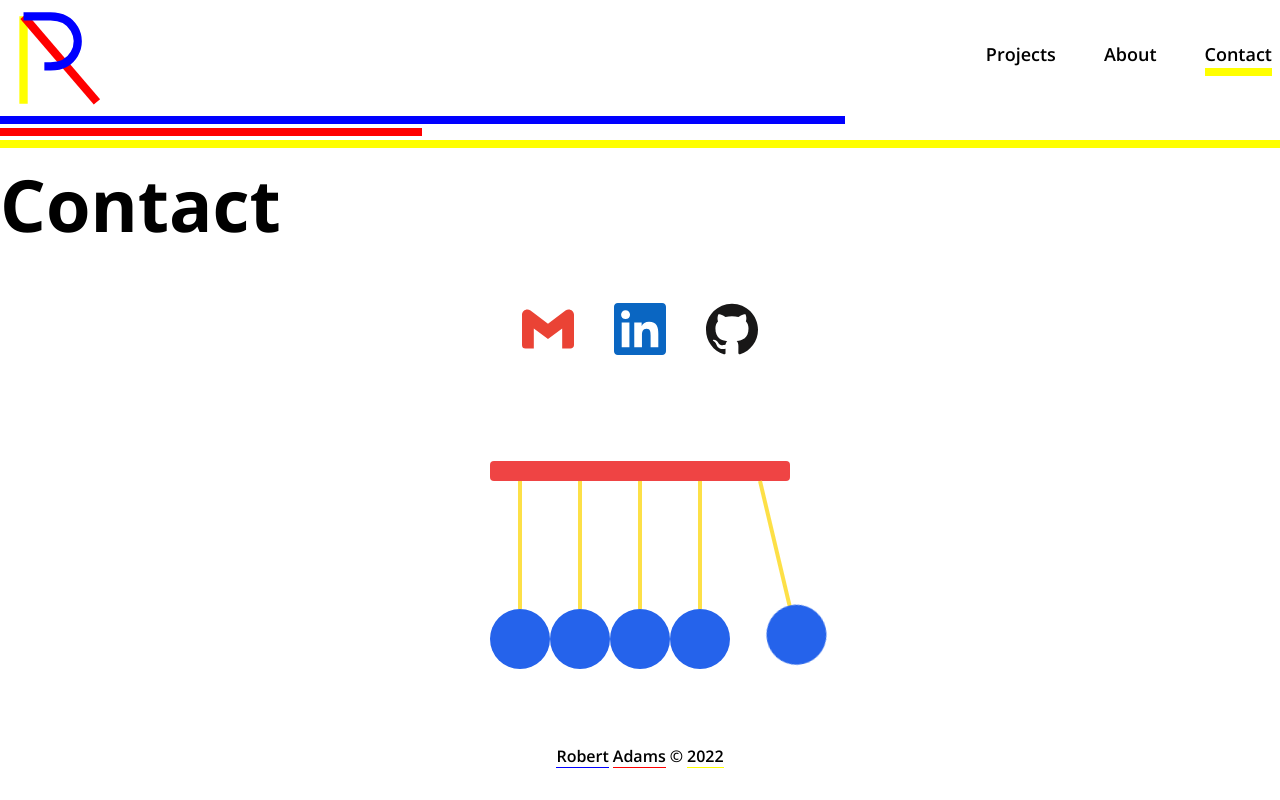
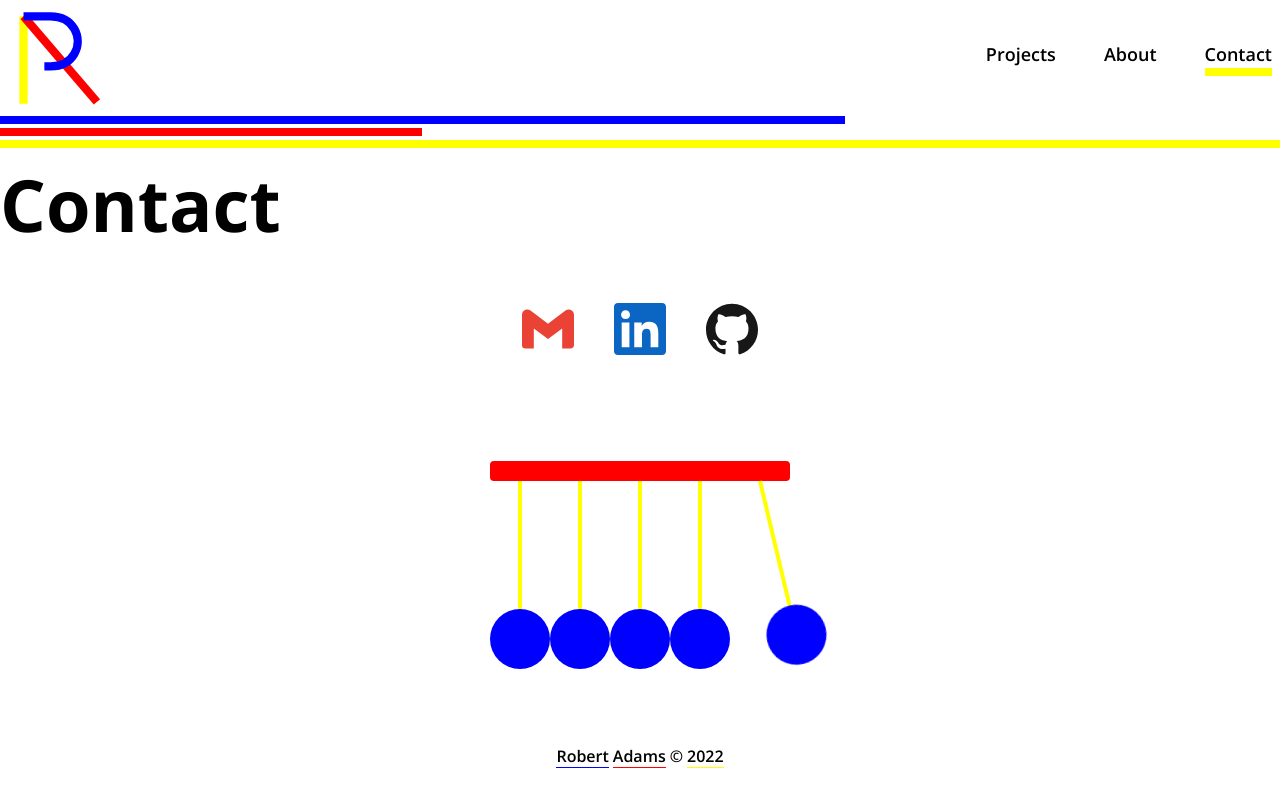
Before and after one commit to r0b4dams/portfolio, a Next.js app: page /contact in a window 1280 px wide. Built offline with nearby package versions, Linux system fonts and the light colour scheme.

Commit message:
tweaked colors

```diff
--- a/components/NewtonsCradle.tsx
+++ b/components/NewtonsCradle.tsx
@@ -2,27 +2,27 @@ const NewtonsCradle = () => {
   return (
     <div className='flex flex-col items-center justify-evenly'>
       <div className='cradle'>
-        <div className='bg-red-500 h-5 rounded w-full'></div>
+        <div className='bg-[#ff0000] h-5 rounded w-full'></div>
         <div className='w-[200px] flex justify-evenly border-top md:w-[300px]'>
           <div className='w-1/5 flex flex-col justify-center items-center animate-left-swing origin-top'>
-            <div className='bg-yellow-300 w-1 h-20 md:h-32'></div>
-            <div className='bg-blue-600 w-full aspect-square rounded-full'></div>
+            <div className='bg-[#ffff00] w-1 h-20 md:h-32'></div>
+            <div className='bg-[#0000ff] w-full aspect-square rounded-full'></div>
           </div>
           <div className='w-1/5 flex flex-col justify-center items-center'>
-            <div className='bg-yellow-300 w-1 h-20 md:h-32'></div>
-            <div className='bg-blue-600 w-full aspect-square rounded-full'></div>
+            <div className='bg-[#ffff00] w-1 h-20 md:h-32'></div>
+            <div className='bg-[#0000ff] w-full aspect-square rounded-full'></div>
           </div>
           <div className='w-1/5 flex flex-col justify-center items-center'>
-            <div className='bg-yellow-300 w-1 h-20 md:h-32'></div>
-            <div className='bg-blue-600 w-full aspect-square rounded-full'></div>
+            <div className='bg-[#ffff00] w-1 h-20 md:h-32'></div>
+            <div className='bg-[#0000ff] w-full aspect-square rounded-full'></div>
           </div>
           <div className='w-1/5 flex flex-col justify-center items-center'>
-            <div className='bg-yellow-300 w-1 h-20 md:h-32'></div>
-            <div className='bg-blue-600 w-full aspect-square rounded-full'></div>
+            <div className='bg-[#ffff00] w-1 h-20 md:h-32'></div>
+            <div className='bg-[#0000ff] w-full aspect-square rounded-full'></div>
           </div>
           <div className='w-1/5 flex flex-col justify-center items-center animate-right-swing origin-top'>
-            <div className='bg-yellow-300 w-1 h-20 md:h-32'></div>
-            <div className='bg-blue-600 w-full aspect-square rounded-full'></div>
+            <div className='bg-[#ffff00] w-1 h-20 md:h-32'></div>
+            <div className='bg-[#0000ff] w-full aspect-square rounded-full'></div>
           </div>
         </div>
       </div>
```
